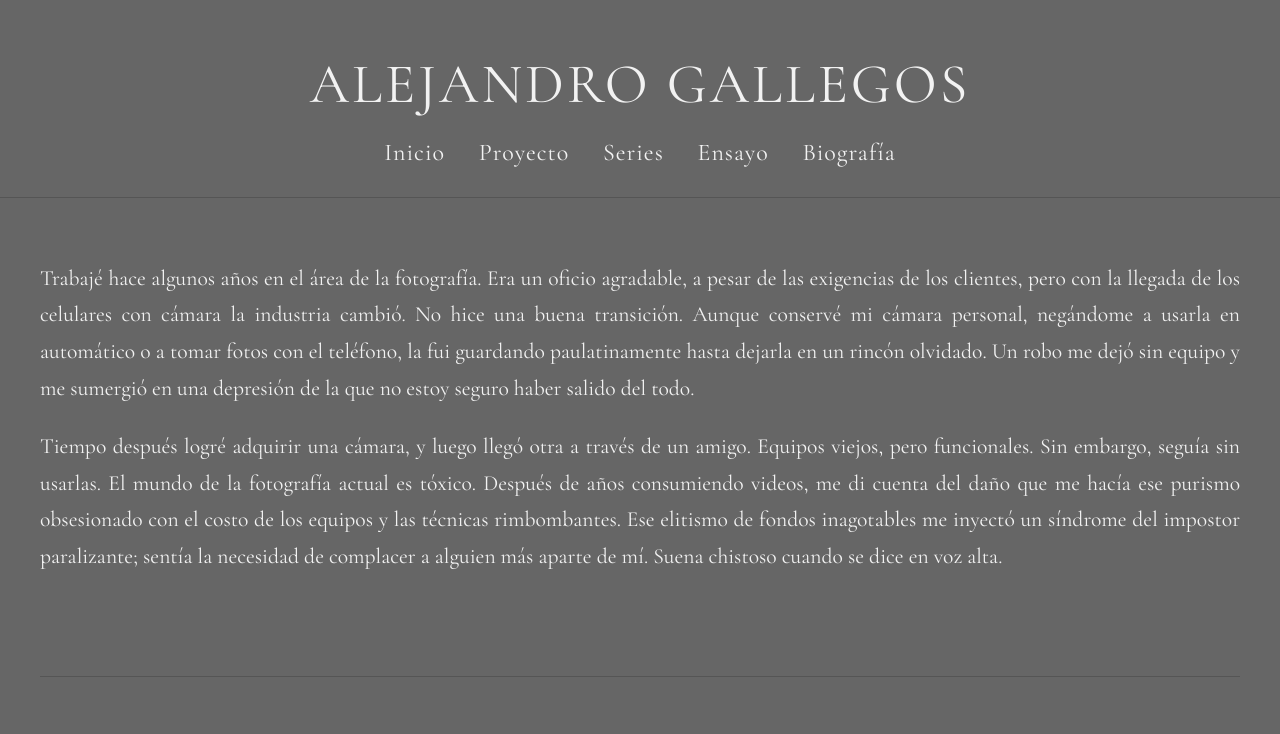
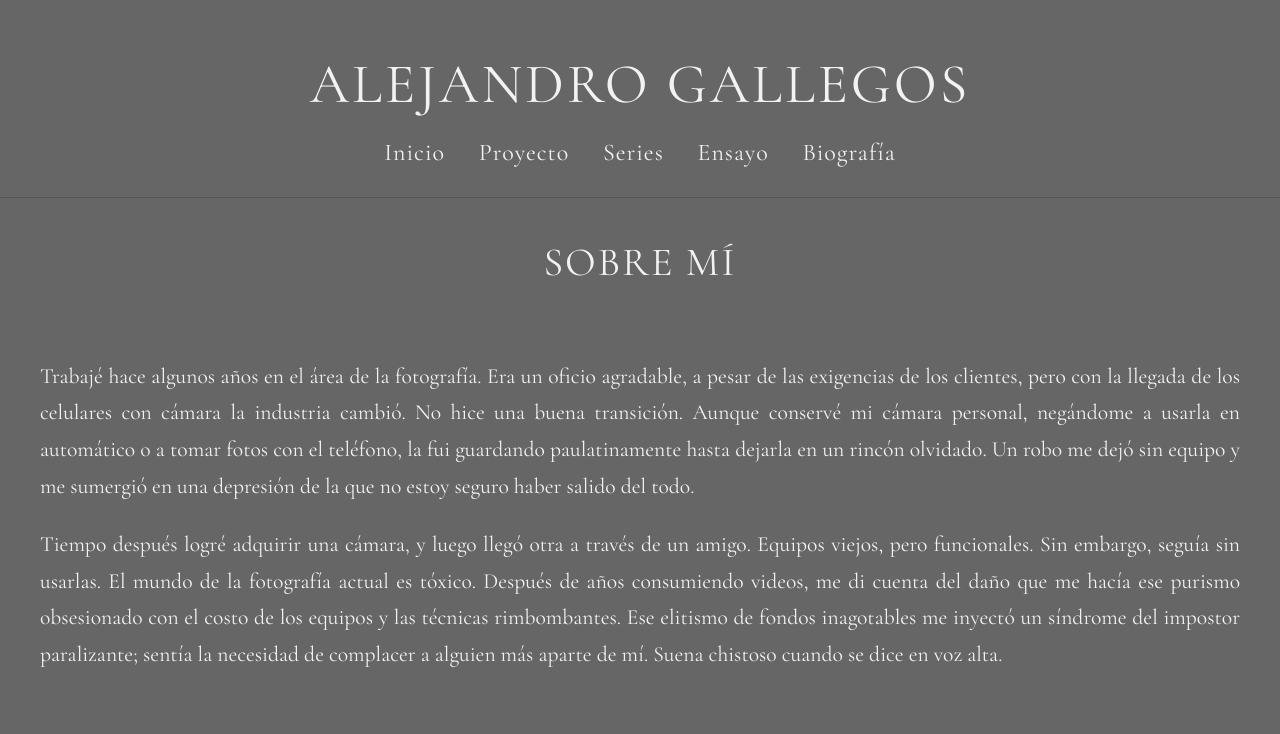
Before and after one commit to muyingeniosoalejandro-stack/portafolio-fotografia, a plain HTML site: page biografia.html in a window 1280 px wide. Shown: the top 734 px of the page. Drawn offline with nearby package versions, Linux system fonts and the light colour scheme.

Commit message:
Update biografia.html

```diff
--- a/biografia.html
+++ b/biografia.html
@@ -8,6 +8,7 @@
         @import url('https://fonts.googleapis.com/css2?family=Cormorant+Garamond:wght@400;600&display=swap');
         body { background-color: #666666; color: #f2f2f2; font-family: 'Cormorant Garamond', Georgia, serif; margin: 0; padding: 0; }
         h1.nombre-sitio { text-align: center; font-size: 3.5rem; font-weight: 400; letter-spacing: 3px; margin: 50px 0 10px 0; }
+        h2.titulo-seccion { text-align: center; font-size: 2.5rem; font-weight: 400; margin: 0 0 50px 0; letter-spacing: 2px; }
         nav { text-align: center; padding: 10px 0 30px 0; border-bottom: 1px solid #555; margin-bottom: 40px; }
         nav a { color: #f2f2f2; text-decoration: none; margin: 0 15px; font-size: 1.5rem; letter-spacing: 1px; }
         nav a:hover { color: #bbbbbb; }
@@ -40,6 +41,9 @@
         <a href="biografia.html">Biografía</a>
     </nav>
     <div class="contenedor-revista">
+
+        <h2 class="titulo-seccion">SOBRE MÍ</h2>
+
         <div class="fila-revista" style="margin-bottom: 80px;">
             <div class="bloque-texto" style="flex: 2;">
                 <p>Trabajé hace algunos años en el área de la fotografía. Era un oficio agradable, a pesar de las exigencias de los clientes, pero con la llegada de los celulares con cámara la industria cambió. No hice una buena transición. Aunque conservé mi cámara personal, negándome a usarla en automático o a tomar fotos con el teléfono, la fui guardando paulatinamente hasta dejarla en un rincón olvidado. Un robo me dejó sin equipo y me sumergió en una depresión de la que no estoy seguro haber salido del todo.</p>
```
